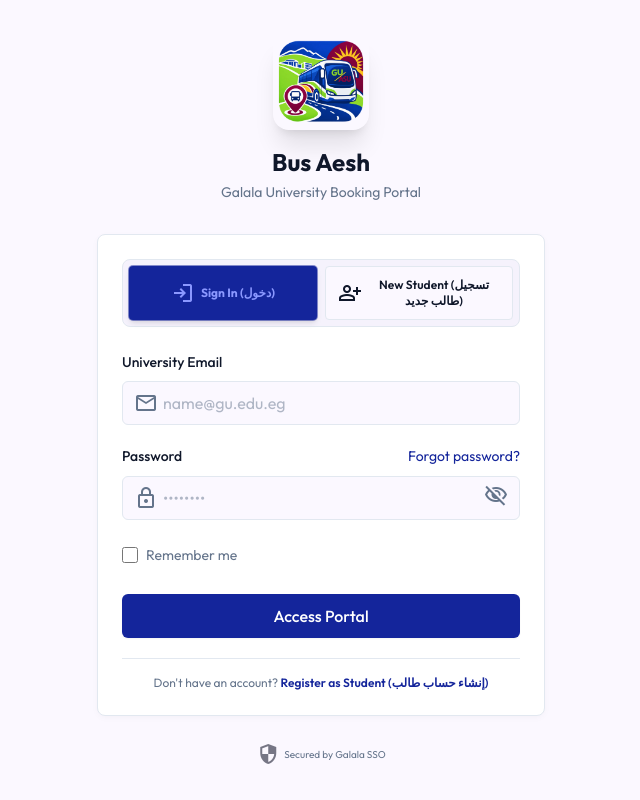
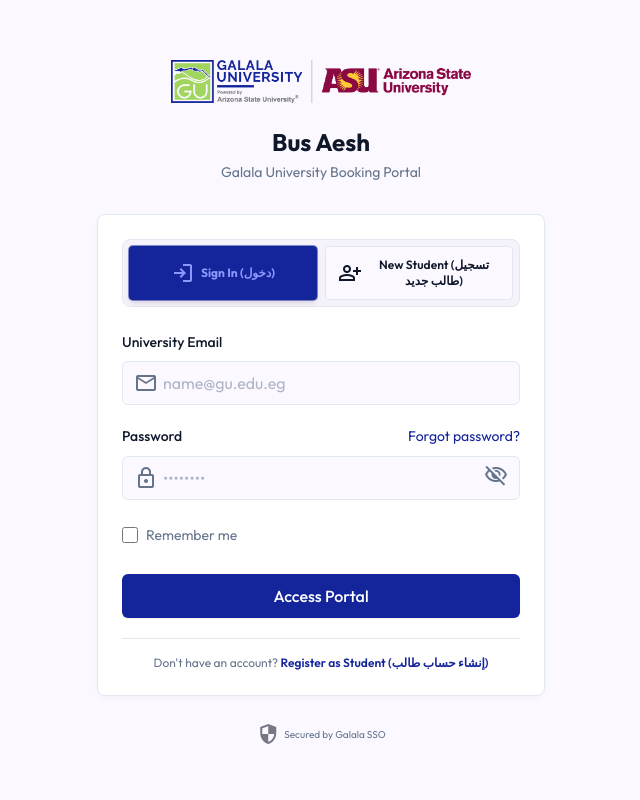
Before and after one commit to AbdelrahmanHussein1/aesh_gu_bus, a Next.js app in the folder apps/web/: page / in a window 1280 px wide. Shown: the whole page, without its empty margins (319-959 px from the left). Built offline with nearby package versions, Linux system fonts and the light colour scheme; no server answers.

Commit message:
feat(ui): display official Galala University & ASU logo on auth page

```diff
--- a/apps/web/app/(auth)/page.tsx
+++ b/apps/web/app/(auth)/page.tsx
@@ -25,11 +25,11 @@
     <div className="min-h-screen bg-surface-bright flex items-center justify-center p-4">
       <div className="w-full max-w-md">
         <div className="text-center mb-8">
-          <div className="w-24 h-24 mx-auto mb-4 flex items-center justify-center">
+          <div className="flex items-center justify-center mb-4 px-2">
             <img
-              src="/app-logo.png"
-              alt="Bus Aesh Galala University"
-              className="w-24 h-24 object-contain rounded-2xl shadow-xl transition-transform hover:scale-105 duration-300"
+              src="/gu-logo-colored.png"
+              alt="Galala University / Arizona State University"
+              className="h-14 w-auto max-w-[300px] object-contain transition-transform hover:scale-105 duration-300"
             />
           </div>
           <h1 className="text-2xl font-bold text-text-primary">Bus Aesh</h1>
```
